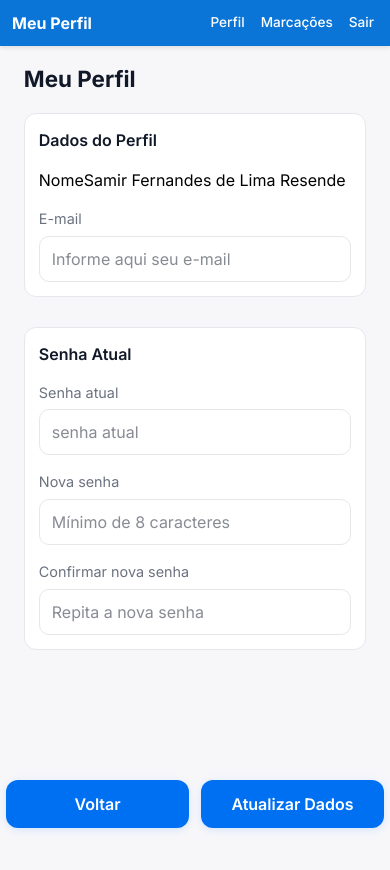
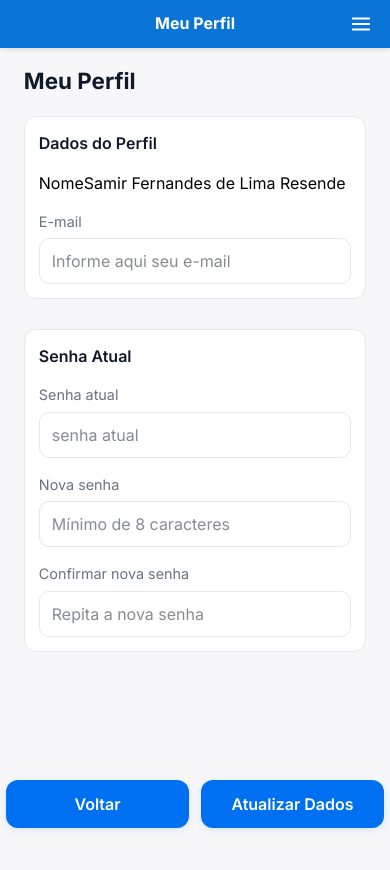
Before and after one commit to samirfernandes26/cidadao, a Next.js app: page /perfil in a window 390 px wide. Shown: the top 870 px of the page. Built offline with nearby package versions, Linux system fonts and the light colour scheme.

Commit message:
Modificações no top bar

```diff
--- a/src/components/TopBar/TopBar.tsx
+++ b/src/components/TopBar/TopBar.tsx
@@ -1,10 +1,10 @@
 "use client";
 
-import React from "react";
+import React, { useState, useRef, useEffect } from "react";
+import Link from "next/link";
+import { useRouter } from "next/navigation";
+import { logoutService } from "@/services/Auth/logout_service";
 import styles from "./style.module.css";
-import Link from "next/link";
-import { logoutService } from "@/services/Auth/logout_service";
-import { useRouter } from "next/navigation";
 
 interface TopBarProps {
   titulo: string;
@@ -12,6 +12,9 @@ interface TopBarProps {
 
 export const TopBar = ({ titulo }: TopBarProps) => {
   const router = useRouter();
+  const [open, setOpen] = useState(false);
+  const menuRef = useRef<HTMLDivElement | null>(null);
+  const btnRef = useRef<HTMLButtonElement | null>(null);
 
   async function handleLogout() {
     try {
@@ -29,13 +32,37 @@ export const TopBar = ({ titulo }: TopBarProps) => {
     }
   }
 
+  // Fecha o menu ao clicar fora
+  useEffect(() => {
+    function onDocClick(e: MouseEvent) {
+      const t = e.target as Node;
+      if (!open) return;
+      if (menuRef.current?.contains(t)) return;
+      if (btnRef.current?.contains(t)) return;
+      setOpen(false);
+    }
+    document.addEventListener("mousedown", onDocClick);
+    return () => document.removeEventListener("mousedown", onDocClick);
+  }, [open]);
+
+  // Fecha com ESC
+  useEffect(() => {
+    function onKey(e: KeyboardEvent) {
+      if (e.key === "Escape") setOpen(false);
+    }
+    if (open) document.addEventListener("keydown", onKey);
+    return () => document.removeEventListener("keydown", onKey);
+  }, [open]);
+
   return (
     <header className={styles.topbar}>
+      {/* Título */}
       <div className={styles.logo}>
         <h1 className={styles.title}>{titulo}</h1>
       </div>
 
-      <nav className={styles.nav} aria-label="Navegação principal">
+      {/* Navegação (desktop) */}
+      <nav className={styles.nav} aria-label="Principal">
         <Link href="/perfil" className={styles.navLink}>
           Perfil
         </Link>
@@ -43,9 +70,85 @@ export const TopBar = ({ titulo }: TopBarProps) => {
           Marcações
         </Link>
         <button onClick={handleLogout} className={styles.navButton}>
-          Sair
+          Sair da conta
         </button>
       </nav>
+
+      {/* Botão sanduíche (só mobile) */}
+      <button
+        ref={btnRef}
+        type="button"
+        className={styles.menuBtn}
+        aria-label="Abrir menu"
+        aria-haspopup="menu"
+        aria-controls="mobile-menu"
+        aria-expanded={open}
+        onClick={() => setOpen((v) => !v)}
+      >
+        {open ? <CloseIcon /> : <BurgerIcon />}
+      </button>
+
+      {/* Menu dropdown (mobile) */}
+      <div
+        ref={menuRef}
+        id="mobile-menu"
+        role="menu"
+        aria-hidden={!open}
+        className={`${styles.mobileMenu} ${open ? styles.mobileMenuOpen : ""}`}
+      >
+        <Link
+          href="/perfil"
+          role="menuitem"
+          className={styles.mobileItem}
+          onClick={() => setOpen(false)}
+        >
+          Perfil
+        </Link>
+        <Link
+          href="/marcacoes"
+          role="menuitem"
+          className={styles.mobileItem}
+          onClick={() => setOpen(false)}
+        >
+          Marcações
+        </Link>
+        <button
+          role="menuitem"
+          className={`${styles.mobileItem} ${styles.mobileDanger}`}
+          onClick={() => {
+            setOpen(false);
+            handleLogout();
+          }}
+        >
+          Sair da conta
+        </button>
+      </div>
     </header>
   );
 };
+
+/* ====== Ícones (SVG inline) ====== */
+function BurgerIcon() {
+  return (
+    <svg viewBox="0 0 24 24" width="22" height="22" aria-hidden="true">
+      <path
+        d="M3 6h18M3 12h18M3 18h18"
+        stroke="currentColor"
+        strokeWidth="2"
+        strokeLinecap="round"
+      />
+    </svg>
+  );
+}
+function CloseIcon() {
+  return (
+    <svg viewBox="0 0 24 24" width="22" height="22" aria-hidden="true">
+      <path
+        d="M6 6l12 12M18 6l-12 12"
+        stroke="currentColor"
+        strokeWidth="2"
+        strokeLinecap="round"
+      />
+    </svg>
+  );
+}
--- a/src/components/TopBar/style.module.css
+++ b/src/components/TopBar/style.module.css
@@ -1,9 +1,11 @@
 :root {
   --topbar-bg: #0b75d7;
   --text-on-topbar: #fff;
+  --focus-ring: 0 0 0 2px rgba(255, 255, 255, 0.65);
 
-  /* para foco/teclado */
-  --focus-ring: 0 0 0 2px rgba(255, 255, 255, 0.65);
+  --panel-bg: #fff;
+  --panel-text: #111827;
+  --panel-border: #e5e7eb;
 }
 
 /* ====== Layout base ====== */
@@ -16,13 +18,15 @@
   align-items: center;
   justify-content: space-between;
 
-  /* padding horizontal fluido: 16px → 32px conforme viewport */
-  padding: clamp(0.75rem, 1.4vw, 1rem) clamp(1rem, 2.5vw, 2rem);
+  padding: clamp(1.5rem, 1.4vw, 1rem) clamp(1rem, 2.5vw, 2rem);
+  width: 100%;
 
-  width: 100%;
   color: var(--text-on-topbar);
   background: var(--topbar-bg);
   box-shadow: 0 2px 4px rgb(0 0 0 / 0.1);
+
+  /* p/ posicionar o dropdown */
+  position: sticky;
 }
 
 /* ====== Branding / Título ====== */
@@ -31,7 +35,7 @@
   align-items: center;
 }
 
-/* Título fluido: ~18px → 28px */
+/* Título fluido */
 .title {
   margin: 0;
   font-weight: 700;
@@ -40,7 +44,7 @@
   line-height: 1.2;
 }
 
-/* ====== Navegação ====== */
+/* ====== Navegação (desktop) ====== */
 .nav {
   display: flex;
   align-items: center;
@@ -48,7 +52,6 @@
   flex-wrap: wrap;
 }
 
-/* Links e botão do menu — mesma cara */
 .navLink,
 .navButton {
   color: var(--text-on-topbar);
@@ -56,26 +59,19 @@
   background: transparent;
   border: 0;
   padding: 0.35rem 0.25rem;
-
-  /* fonte fluida: ~14px → 16px */
   font-size: clamp(0.875rem, 0.75rem + 0.6vw, 1rem);
   font-weight: 500;
   line-height: 1.2;
-
   cursor: pointer;
   transition:
     opacity 0.15s ease,
     text-decoration-color 0.15s ease;
 }
-
-/* Hover com contraste suave */
 .navLink:hover,
 .navButton:hover {
   text-decoration: underline;
   text-underline-offset: 3px;
 }
-
-/* Foco acessível */
 .navLink:focus-visible,
 .navButton:focus-visible,
 .title:focus-visible {
@@ -84,71 +80,97 @@
   border-radius: 6px;
 }
 
-@media (max-width: 480px) {
-  .topbar {
-    /* flex-direction: column; */
-    align-items: stretch;
-    gap: 0.5rem;
-    width: 100%;
+/* ====== Botão sanduíche (mobile) ====== */
+.menuBtn {
+  display: none; /* escondido no desktop */
+  color: var(--text-on-topbar);
+  background: transparent;
+  border: 0;
+  padding: 0.35rem;
+  border-radius: 8px;
+  cursor: pointer;
+}
+.menuBtn:focus-visible {
+  outline: none;
+  box-shadow: var(--focus-ring);
+}
+
+/* ====== Dropdown mobile ====== */
+.mobileMenu {
+  position: absolute;
+  top: 100%;
+  right: clamp(1rem, 2.5vw, 2rem);
+
+  display: none;
+  min-width: 200px;
+
+  background: var(--panel-bg);
+  color: var(--panel-text);
+  border: 1px solid var(--panel-border);
+  border-radius: 12px;
+  margin-top: 8px;
+  padding: 6px;
+  box-shadow: 0 10px 30px -12px rgb(0 0 0 / 0.3);
+
+  z-index: 1100;
+}
+.mobileMenuOpen {
+  display: block;
+}
+
+.mobileItem {
+  display: block;
+  width: 100%;
+  text-align: left;
+  padding: 10px 12px;
+  border-radius: 8px;
+  background: transparent;
+  color: inherit;
+  border: 0;
+  text-decoration: none;
+  font-size: 0.95rem;
+  cursor: pointer;
+}
+.mobileItem:hover,
+.mobileItem:focus-visible {
+  background: #f3f4f6; /* slate-100 */
+  outline: none;
+}
+.mobileDanger {
+  color: #b91c1c; /* red-700 */
+}
+
+/* ====== Regras para MOBILE ====== */
+@media (max-width: 640px) {
+  /* esconde nav desktop, mostra botão */
+  .nav {
+    display: none;
+  }
+  .menuBtn {
+    display: inline-flex;
+    align-items: center;
+    justify-content: center;
   }
 
+  /* centraliza o título no mobile */
+  .topbar {
+    justify-content: center;
+  }
+  .logo {
+    position: absolute;
+    left: 50%;
+    transform: translateX(-50%);
+  }
+  .menuBtn {
+    position: absolute;
+    right: clamp(0.75rem, 2.5vw, 1rem);
+  }
+
+  /* tipografia menor no mobile (opcional) */
   .title {
-    font-size: 1.5rem;
-    line-height: 1.15;
-    width: 100%;
+    font-size: 1rem;
+  }
+  .mobileItem {
+    font-size: 0.9rem;
   }
 }
-
-/* Direção em coluna no mobile (título em cima, menu embaixo) */
-@media (max-width: 640px) {
-  .topbar {
-    /* flex-direction: column; */
-    align-items: stretch;
-    gap: 0.3rem;
-    width: 100%;
-  }
-
-  .title {
-    font-size: 1rem;
-    line-height: 1.15;
-    width: 100%;
-  }
-
-  /* links/botão do menu menores */
-  .navLink,
-  .navButton {
-    font-size: 0.85rem; /* ~13px */
-  }
-
-  /* opcional: aperta os espaçamentos */
-  .topbar {
-    padding: 0.5rem 0.75rem;
-  }
-  .nav {
-    gap: 0.5rem;
-  }
-
-  /* .logo {
-    display: flex;
-    justify-content: center;
-  } */
-
-  .nav {
-    /* width: 100%; */
-    justify-content: end;
-    overflow-x: auto;
-    padding-bottom: 2px;
-  }
-
-  /* esconder barra de rolagem quando possível */
-  .nav::-webkit-scrollbar {
-    height: 0;
-  }
-}
-
-/* Ajustes de espaçamento no desktop grande */
-@media (min-width: 1280px) {
-  .nav {
-    gap: 1.5rem;
-  }
-}
```
